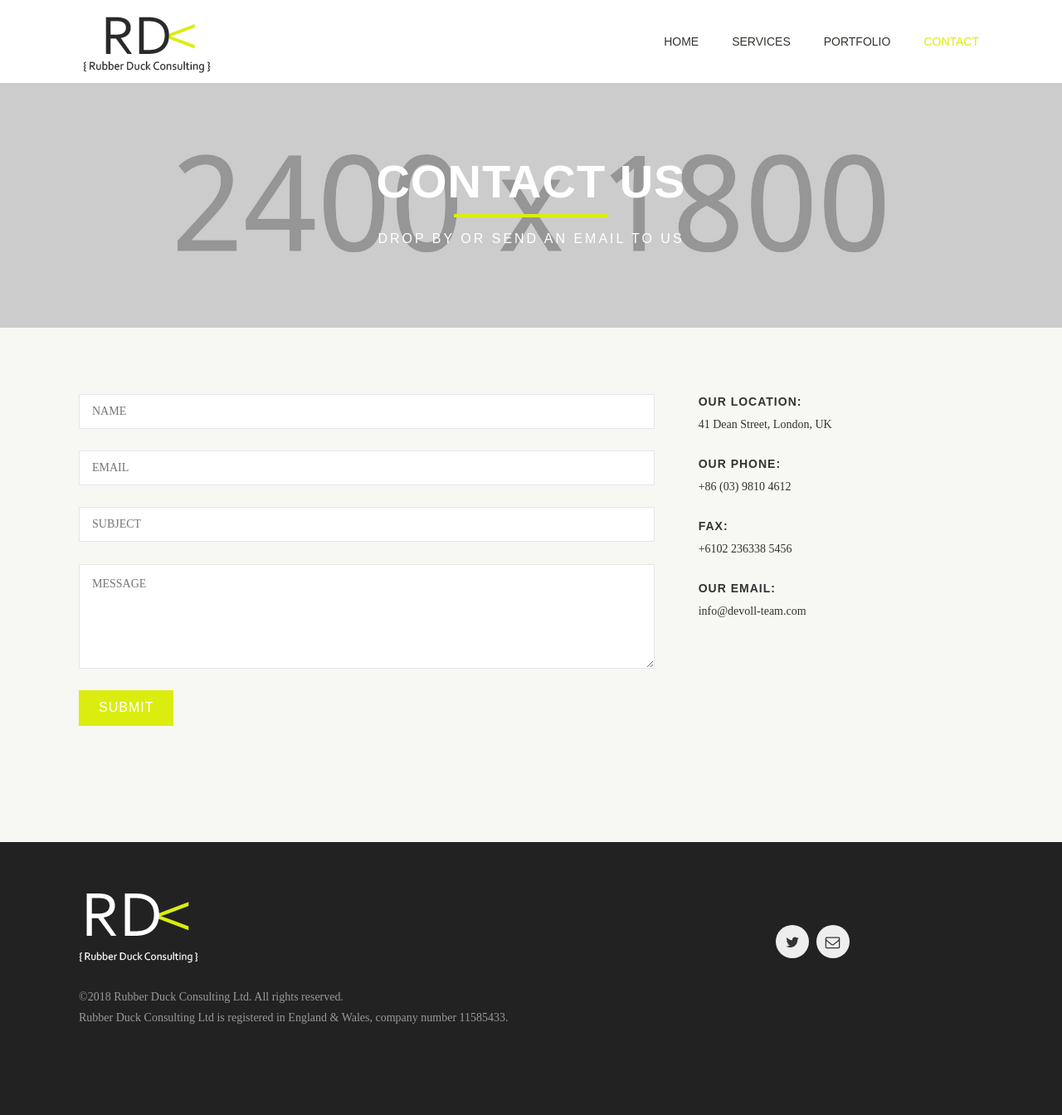
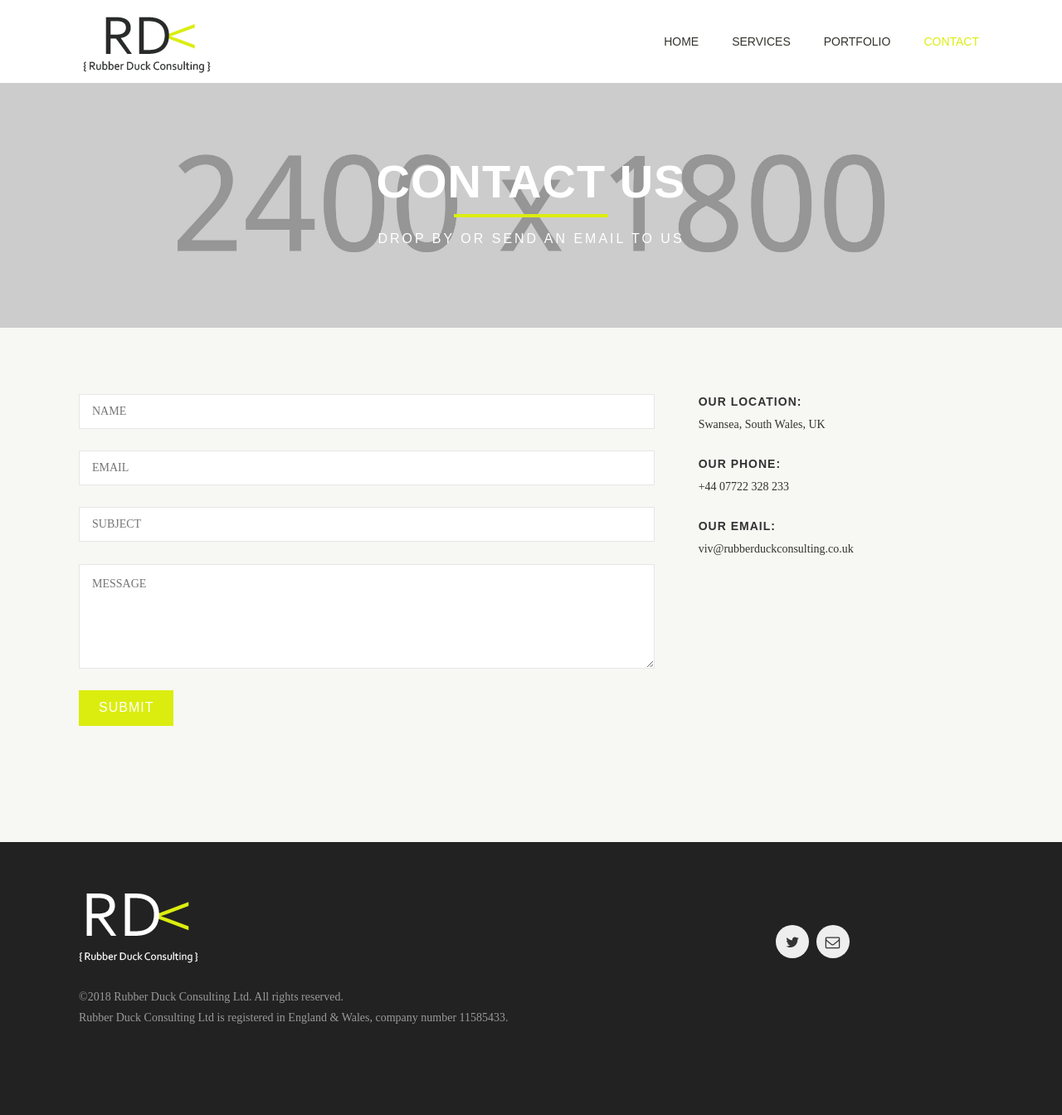
Before and after one commit to rubberduckconsulting/rubberduckconsulting.github.io, a Jekyll site: the page built from contact.html, in a window 1280 px wide. Shown: the whole page at 83% size. Built offline with Jekyll 4.4.1, drawn with Linux system fonts in a browser that asks for light colours.

Commit message:
contact info added

```diff
--- a/contact.html
+++ b/contact.html
@@ -39,13 +39,11 @@ section_id: contact
       <div class='medium-4 columns'>
         <div class='contact-details'>
           <h4>Our location:</h4>
-          <p>41 Dean Street, London, UK</p>
+          <p>Swansea, South Wales, UK</p>
           <h4>Our Phone:</h4>
-          <p>+86 (03) 9810 4612</p>
-          <h4>Fax:</h4>
-          <p>+6102 236338 5456</p>
+          <p>+44 07722 328 233</p>
           <h4>Our Email:</h4>
-          <p>info@devoll-team.com</p>
+          <p>viv@rubberduckconsulting.co.uk</p>
         </div>
       </div>
     </div>
```
